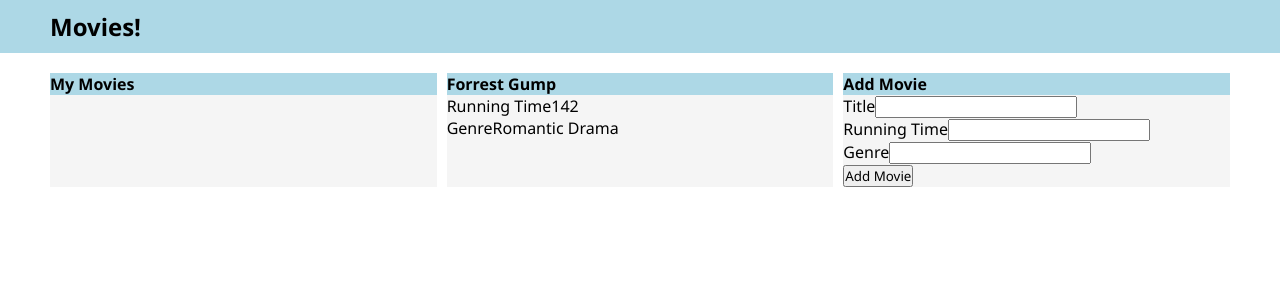
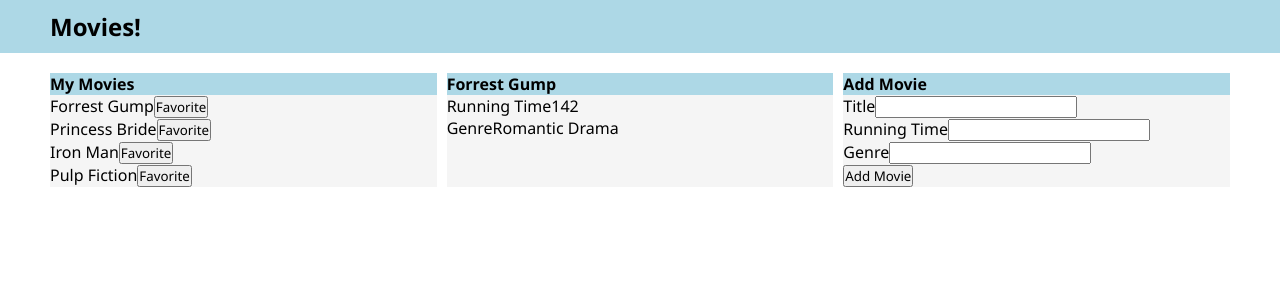
Before and after one commit to urielMart27/movies_frontend, a React (Create React App) app: page / in a window 1280 px wide. Shown: the top 300 px of the page. Built offline with nearby package versions, Linux system fonts and the light colour scheme.

Commit message:
Addition of data.js file and useEffect hook

```diff
--- a/src/App.jsx
+++ b/src/App.jsx
@@ -3,10 +3,19 @@ import Header from "./components/Header/Header";
 import MovieList from "./components/MovieList/MovieList";
 import MovieInfo from "./components/MovieInfo/MovieInfo";
 import NewMovieForm from "./components/NewMovieForm/NewMovieForm";
-import React, { useState } from "react";
+import React, { useState, useEffect } from "react";
+import initData from "./data/data";
 
 function App() {
   const [movies, setMovies] = useState([]);
+
+  useEffect(() => {
+    setMovies(initData);
+  }, []);
+
+  useEffect(() => {
+    console.log("update");
+  }, [movies]);
 
   const handleNewMovie = (newMovie) => {
     const updatedMovies = [...movies, newMovie];
--- /dev/null
+++ b/src/data/data.js
@@ -0,0 +1,24 @@
+const initData = [
+    {
+        title: 'Forrest Gump',
+        runningTime: 142,
+        genre: 'Romantic Drama',
+    },
+    {
+        title: 'Princess Bride',
+        runningTime: 121,
+        genre: 'Romantic Comedy',
+    },
+    {
+        title: 'Iron Man',
+        runningTime: 155,
+        genre: 'Comic',
+    },
+    {
+        title: 'Pulp Fiction',
+        runningTime: 130,
+        genre: 'Dark Comedy',
+    },
+];
+
+export default initData;
```
